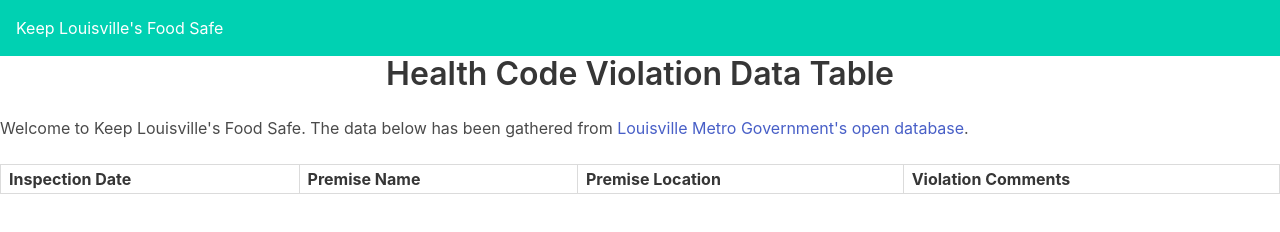
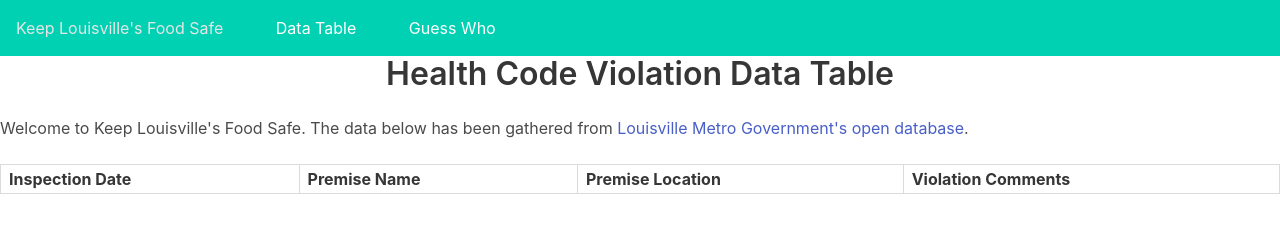
Before and after one commit to Blake-Herbert/KeepLouisvilleFoodSafe, a plain HTML site: page KLFS/KLFS Data Table/index.html in a window 1280 px wide. Drawn offline with nearby package versions, Linux system fonts and the light colour scheme; no server answers.

Commit message:
Added clickable links to the header of each page

```diff
--- a/KLFS Data Table/style.css
+++ /dev/null
@@ -1,5 +0,0 @@
-.custom-header {
-    background-color: hsl(171, 100%, 41%);
-    color: #ffffff;
-    padding: 1rem;
-  }
--- a/KLFS Data Table/index.html
+++ b/KLFS/KLFS Data Table/index.html
@@ -8,8 +8,11 @@
     <link rel="stylesheet" href="style.css">
 </head>
 <body>
-<h1 class="custom-header is-family-sans-serif">Keep Louisville's Food Safe</h1>
-
+<h1 class="custom-header">
+    <a href="../KLFS Home/index.html" class="header-link has-text-white">Keep Louisville's Food Safe</a>
+    <a href="../KLFS Data Table/index.html" class="header-link has-text-white">Data Table</a>
+    <a href="../KLFS Guess Who/index.html" class="header-link has-text-white">Guess Who</a>
+</h1>
 <h2 class="title has-text-centered">
     Health Code Violation Data Table
 </h2>
--- /dev/null
+++ b/KLFS/KLFS Data Table/style.css
@@ -0,0 +1,10 @@
+.custom-header {
+  background-color: hsl(171, 100%, 41%);
+  color: #ffffff;
+}
+
+.header-link {
+  display: inline-block;
+  margin-right: 1rem;
+  padding: 1rem;
+}
--- a/KLFS Guess Who/style.css
+++ b/KLFS/KLFS Guess Who/style.css
@@ -11,5 +11,10 @@
 .custom-header {
   background-color: hsl(171, 100%, 41%);
   color: #ffffff;
+}
+
+  .header-link {
+  display: inline-block;
+  margin-right: 1rem;
   padding: 1rem;
 }
--- /dev/null
+++ b/KLFS/KLFS Home/style.css
@@ -0,0 +1,10 @@
+.custom-header {
+  background-color: hsl(171, 100%, 41%);
+  color: #ffffff;
+}
+
+  .header-link {
+  display: inline-block;
+  margin-right: 1rem;
+  padding: 1rem;
+}
--- a/style.css
+++ /dev/null
@@ -1,5 +0,0 @@
-.custom-header {
-    background-color: hsl(171, 100%, 41%);
-    color: #ffffff;
-    padding: 1rem;
-  }
```
Also changed, not shown: KLFS/KLFS Guess Who/index.html (renamed from KLFS Guess Who/index.html, +6 -1 lines), KLFS/KLFS Home/index.html (added, +21 -0 lines), index.html (deleted, +0 -17 lines), KLFS/KLFS Data Table/script.js (renamed from KLFS Data Table/script.js), KLFS/KLFS Guess Who/script.js (line endings or trailing spaces), 4 other files.
